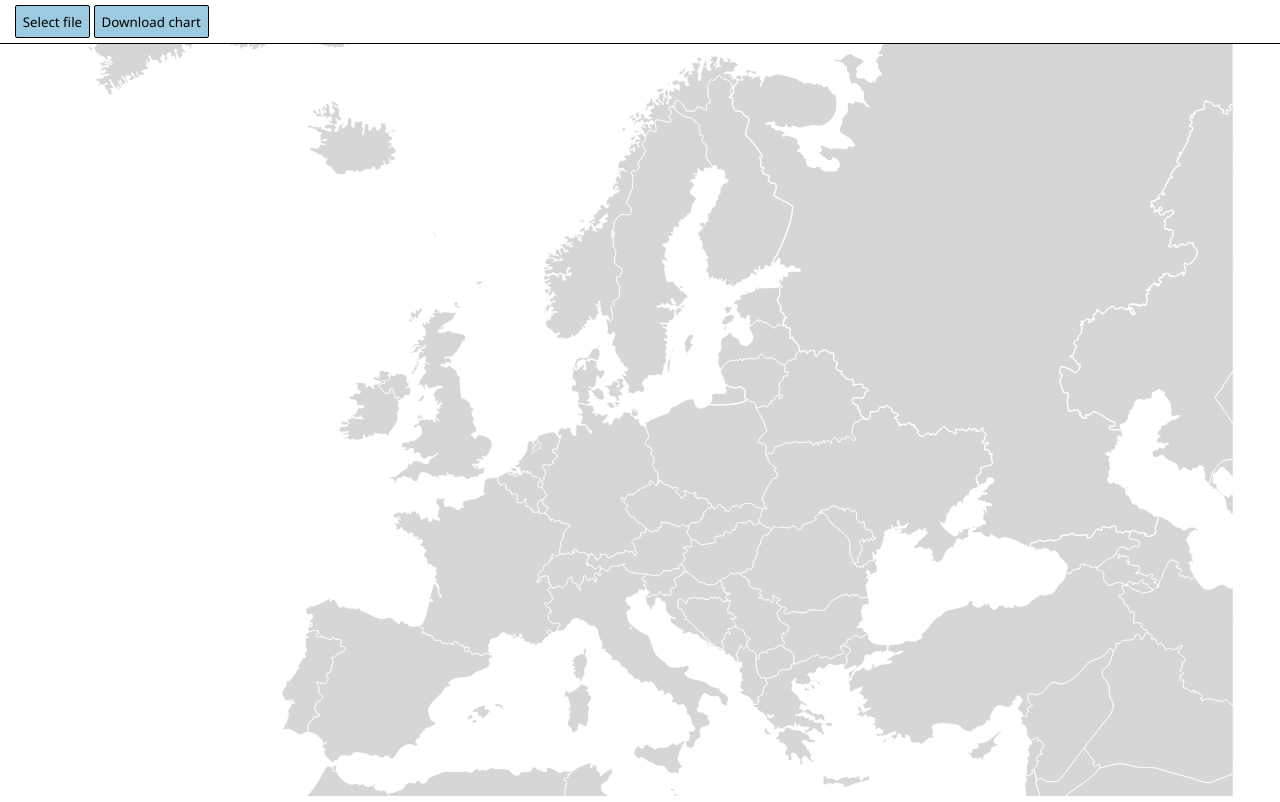
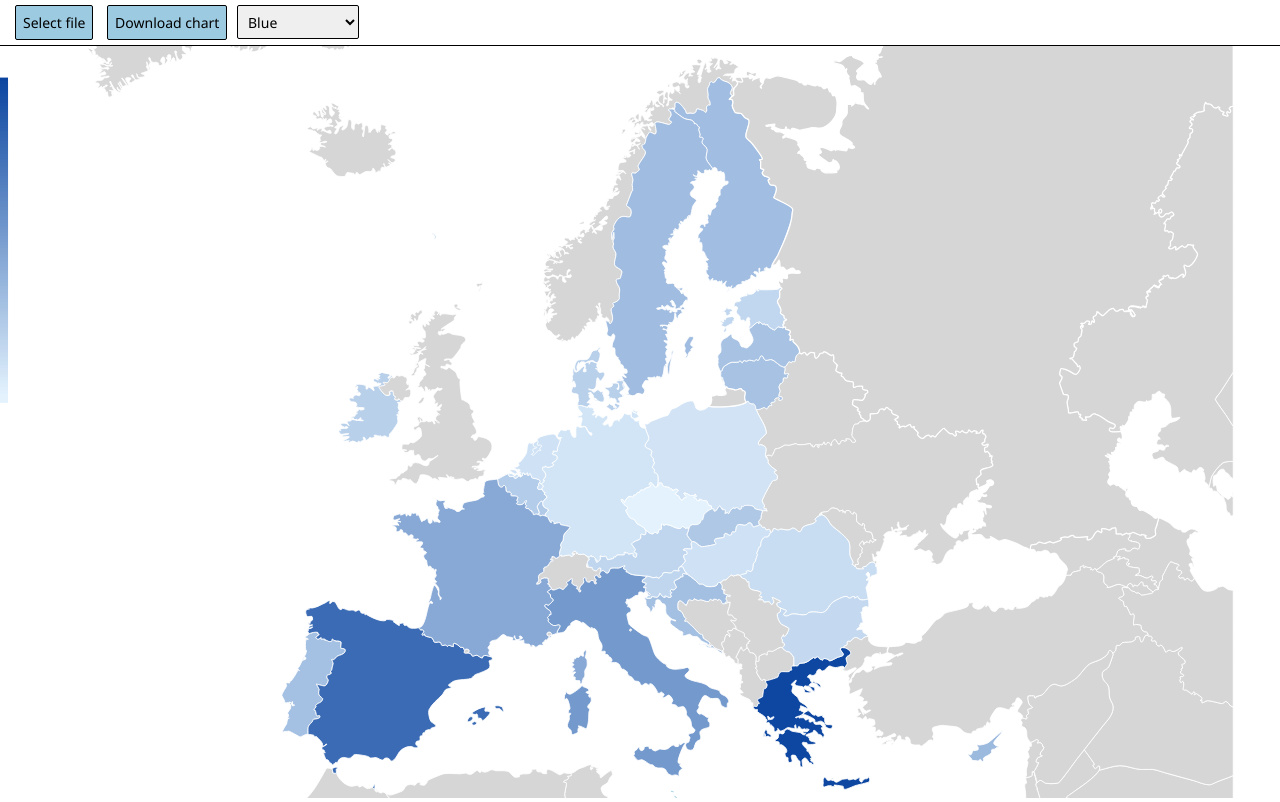
Before and after one commit to matejkubinec/eu-vis, a plain HTML site: page index.html in a window 1280 px wide. Drawn offline with nearby package versions, Linux system fonts and the light colour scheme.

Commit message:
Color scale WIP

```diff
--- a/index.html
+++ b/index.html
@@ -6,6 +6,7 @@
     <title>EU Visualization</title>
     <style>
       * {
+        font-size: 14px;
         font-family: 'Segoe UI', Tahoma, Geneva, Verdana, sans-serif;
       }
 
@@ -13,6 +14,13 @@
       body {
         padding: 0;
         margin: 0;
+      }
+
+      select {
+        border: 1px solid black;
+        border-radius: 2px;
+        padding: 0.4em;
+        color: black;
       }
 
       button {
@@ -39,13 +47,17 @@
         padding: 5px 15px;
       }
 
+      #controls > div {
+        margin-right: 10px;
+      }
+
       #map-container,
       #map-container svg {
         width: 100%;
         height: calc(100vh - 6vh);
       }
     </style>
-  </head>
+    <script src="https://d3js.org/d3.v6.min.js"></script>
   <body>
     <div id="controls">
       <div>
@@ -55,6 +67,29 @@
       <div>
         <button id="download-chart">Download chart</button>
         <a id="download-link" download="chart.svg" type="image/svg+xml"></a>
+      </div>
+      <div>
+          <select id='palette-select'>
+            <option value="red">Red</option>
+            <option value="pink">Pink</option>
+            <option value="purple">Purple</option>
+            <option value="deepPurple">Deep Purple</option>
+            <option value="indigo">Indigo</option>
+            <option value="blue" selected>Blue</option>
+            <option value="lightBlue">Light Blue</option>
+            <option value="cyan">Cyan</option>
+            <option value="teal">Teal</option>
+            <option value="green">Green</option>
+            <option value="lightGreen">Light Green</option>
+            <option value="lime">Lime</option>
+            <option value="yellow">Yellow</option>
+            <option value="amber">Amber</option>
+            <option value="orange">Orange</option>
+            <option value="deepOrange">Deep Orange</option>
+            <option value="brown">Brown</option>
+            <option value="grey">Grey</option>
+            <option value="blueGrey">Blue Grey</option>
+          </select>
       </div>
     </div>
     <div id="map-container">
@@ -107,6 +142,7 @@
             </cc:Work>
           </rdf:RDF>
         </metadata>
+        <g id='svg-scale'></g>
         <g
           inkscape:label="Layer 1"
           inkscape:groupmode="layer"
--- a/script.js
+++ b/script.js
@@ -1,8 +1,191 @@
+// constants
+const PALETTES = {
+  red: ['#ffebee', '#b71c1c'],
+  pink: ['#fce4ec', '#880e4f'],
+  purple: ['#f3e5f5', '#4a148c'],
+  deepPurple: ['#ede7f6', '#311b92'],
+  indigo: ['#e8eaf6', '#1a237e'],
+  blue: ['#e3f2fd', '#0d47a1'],
+  lightBlue: ['#e1f5fe', '#01579b'],
+  cyan: ['#e0f7fa', '#006064'],
+  teal: ['#e0f2f1', '#004d40'],
+  green: ['#e8f5e9', '#1b5e20'],
+  lightGreen: ['#f1f8e9', '#33691e'],
+  lime: ['#f9fbe7', '#827717'],
+  yellow: ['#fffde7', '#f57f17'],
+  amber: ['#fff8e1', '#ff6f00'],
+  orange: ['#fff3e0', '#e65100'],
+  deepOrange: ['#fbe9e7', '#bf360c'],
+  brown: ['#efebe9', '#3e2723'],
+  grey: ['#fafafa', '#212121'],
+  blueGrey: ['#eceff1', '#263238'],
+};
+
+// mutables
+let palette = PALETTES.blue;
+let data = [
+  {
+    country: 'BE',
+    value: 5.4,
+  },
+  {
+    country: 'BG',
+    value: 4.2,
+  },
+  {
+    country: 'CZ',
+    value: 2,
+  },
+  {
+    country: 'DK',
+    value: 5,
+  },
+  {
+    country: 'DE',
+    value: 3.2,
+  },
+  {
+    country: 'EE',
+    value: 4.4,
+  },
+  {
+    country: 'IE',
+    value: 5,
+  },
+  {
+    country: 'EL',
+    value: 17.3,
+  },
+  {
+    country: 'ES',
+    value: 14.1,
+  },
+  {
+    country: 'FR',
+    value: 8.5,
+  },
+  {
+    country: 'HR',
+    value: 6.6,
+  },
+  {
+    country: 'IT',
+    value: 10,
+  },
+  {
+    country: 'CY',
+    value: 7.1,
+  },
+  {
+    country: 'LV',
+    value: 6.3,
+  },
+  {
+    country: 'LT',
+    value: 6.3,
+  },
+  {
+    country: 'LU',
+    value: 5.6,
+  },
+  {
+    country: 'HU',
+    value: 3.4,
+  },
+  {
+    country: 'MT',
+    value: 3.4,
+  },
+  {
+    country: 'NL',
+    value: 3.4,
+  },
+  {
+    country: 'AT',
+    value: 4.5,
+  },
+  {
+    country: 'PL',
+    value: 3.3,
+  },
+  {
+    country: 'PT',
+    value: 6.5,
+  },
+  {
+    country: 'RO',
+    value: 3.9,
+  },
+  {
+    country: 'SI',
+    value: 4.5,
+  },
+  {
+    country: 'SK',
+    value: 5.8,
+  },
+  {
+    country: 'FI',
+    value: 6.7,
+  },
+  {
+    country: 'SE',
+    value: 6.8,
+  },
+];
+
 const upload = document.querySelector('#upload-data');
 const uploadButton = document.querySelector('#upload-data-button');
 const downloadButton = document.querySelector('#download-chart');
 const downloadLink = document.querySelector('#download-link');
+const paletteSelect = document.querySelector('#palette-select');
 const map = document.querySelector('svg');
+
+const drawScale = (scale, min, max) => {
+  const MAX = 100;
+  const ITEM_HEIGHT = 50 / MAX;
+  const step = (max - min) / (MAX - 1);
+  const items = [];
+  for (let i = MAX; i >= 0; i--) {
+    const scaledValue = i * step + min;
+    items.push(scaledValue);
+  }
+
+  const g = d3
+    .select('svg')
+    .append('g')
+    .attr('id', 'chart-legend')
+    .attr('transform', 'translate(-50,5)');
+
+  g.selectAll('rect')
+    .data(items)
+    .enter()
+    .append('rect')
+    .attr('x', 0)
+    .attr('y', (_, i) => {
+      return i * ITEM_HEIGHT;
+    })
+    .attr('height', ITEM_HEIGHT + 1)
+    .attr('width', 10)
+    .attr('fill', (d) => scale(d));
+
+  const gAxis = d3
+    .select('svg')
+    .append('g')
+    .attr('id', 'chart-axis')
+    .attr('transform', 'translate(-52.5,5)')
+    .attr('stroke-width', 0.5);
+
+  const axisScale = d3
+    .scaleLinear()
+    .domain([max, min])
+    .nice()
+    .range([0, items.length * ITEM_HEIGHT]);
+
+  const axis = d3.axisLeft().scale(axisScale);
+
+  gAxis.call(axis).selectAll('text').style('font-size', 5);
+};
 
 const mapCountryCode = (code) => {
   switch (code) {
@@ -13,10 +196,8 @@ const mapCountryCode = (code) => {
   }
 };
 
-const getColor = (value, min, max) => {
-  const scaled = ((value - min) / max) * 255;
-  const color = 'rgba(0, 0, ' + scaled + ', 0.5)';
-  return color;
+const getColor = (value, scale) => {
+  return scale(value);
 };
 
 const getCountry = (code) => {
@@ -40,9 +221,10 @@ const applyColor = (code, color) => {
 const drawData = (data) => {
   const min = Math.min(...data.map(({ value }) => value));
   const max = Math.max(...data.map(({ value }) => value));
-
+  const scale = d3.scaleLinear().domain([min, max]).range(palette);
+  drawScale(scale, min, max);
   data.forEach(({ country, value }) =>
-    applyColor(country, getColor(value, min, max))
+    applyColor(country, getColor(value, scale))
   );
 };
 
@@ -58,6 +240,7 @@ const parseData = (csv) => csv.split('\n').filter(Boolean).map(parseRow);
 
 const onDataLoad = ({ target: { result } }) => {
   const data = parseData(result);
+  console.log({ data });
   drawData(data);
 };
 
@@ -81,6 +264,15 @@ const onUploadButtonClick = () => {
   upload.click();
 };
 
+const onPaletteChange = (e) => {
+  const { value } = e.target;
+  palette = PALETTES[value];
+  drawData(data);
+};
+
 upload.addEventListener('change', onDataChange);
 uploadButton.addEventListener('click', onUploadButtonClick);
 downloadButton.addEventListener('click', onDownloadChartClick);
+paletteSelect.addEventListener('change', onPaletteChange);
+
+drawData(data);
```
